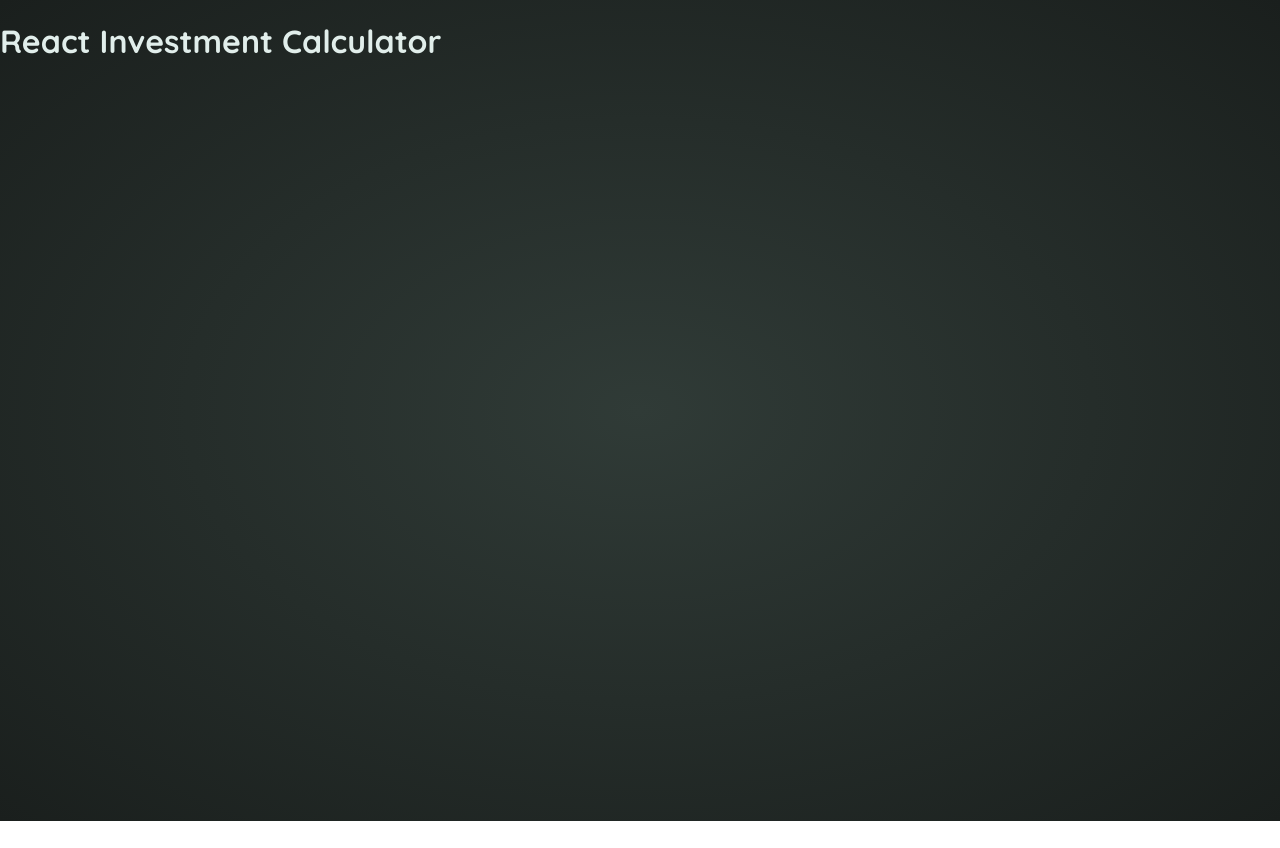
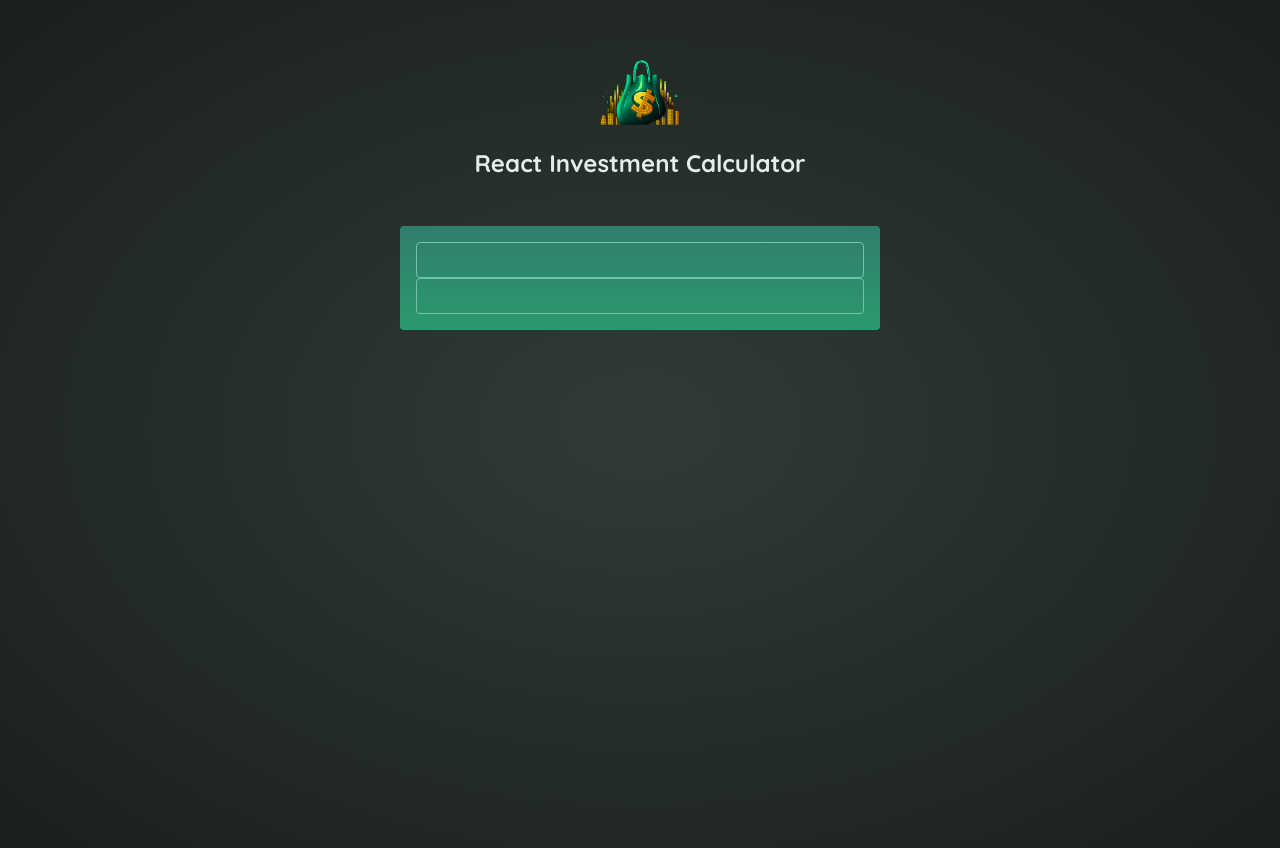
Before and after one commit to SHA1-un/udemy-react-investment-calculator-project, a React (Vite) app: page / in a window 1280 px wide. Before the commit the page ends 821 px from the top, so only its background shows below. Built offline with nearby package versions, Linux system fonts and the light colour scheme.

Commit message:
progress commit

```diff
--- a/src/App.jsx
+++ b/src/App.jsx
@@ -1,6 +1,12 @@
+import Header from "./components/Header";
+import Calculator from "./components/Calculator";
+
 function App() {
   return (
-    <h1>React Investment Calculator</h1>
+    <div>
+      <Header />
+      <Calculator></Calculator>
+    </div>
   )
 }
 
--- /dev/null
+++ b/src/components/Calculator.jsx
@@ -0,0 +1,10 @@
+export default function Calulator() {
+    return (
+        <section id="user-input">
+            <div id="input-group">
+                <input  type="text" />
+                <input  type="text" />
+            </div>
+        </section>
+    );
+}
--- /dev/null
+++ b/src/components/Header.jsx
@@ -0,0 +1,9 @@
+import logo from '../assets/investment-calculator-logo.png'
+export default function Header() {
+    return (
+        <div id="header">
+            <img src={logo} />
+            <h1 >React Investment Calculator</h1>
+        </div>
+    )
+}
```
Also changed, not shown: src/components/ResultTable.jsx (added), 2 other files (tests, documents, lock files or other folders).
